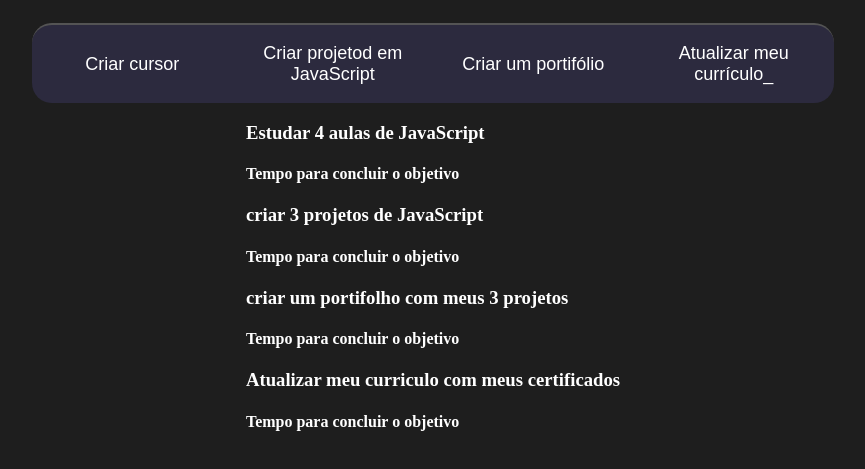
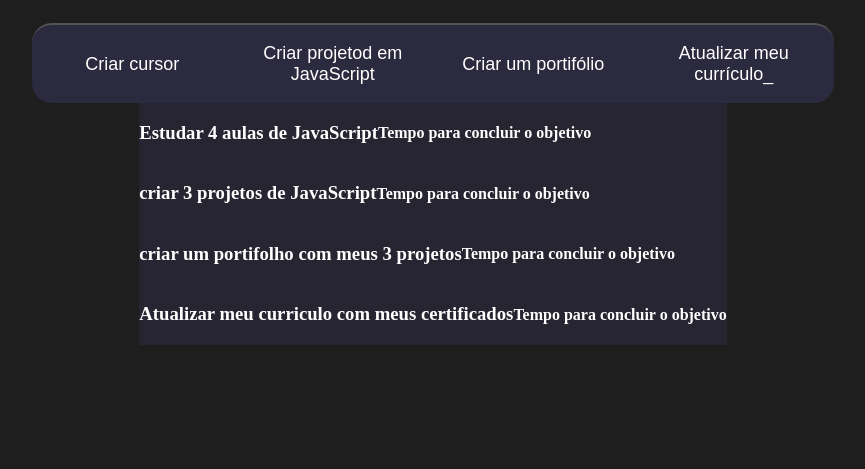
Before and after one commit to Beabenhossi/3F_2024--Benhossi, a plain HTML site: page index.html in a window 1280 px wide. Shown: the part 75-544 px from the top of the page, without its empty margins (207-1072 px from the left). Drawn offline with Linux system fonts and the light colour scheme.

Commit message:
Aula 24/05

```diff
--- a/style.css
+++ b/style.css
@@ -7,8 +7,11 @@
     --texto-fundo: rgba(58,55,94,0.3);
 }
 *{
+
+    color: var(--branco);
+}
+body{
     background-color: var(--cor-de-fundo);
-    color: var(--branco);
 }
 
 span{
@@ -46,6 +49,13 @@ span{
     background-color: var(--botao-ativo);
     border-bottom: 4px solid var(--verde);
 }
+.aba-conteudo{
+    background-color: var(--texto-fundo);
+    display: none;
+}
+.aba-conteudo,.ativo{
+    display: flex;
+}
 
 .botoes {
     display: block;
```
